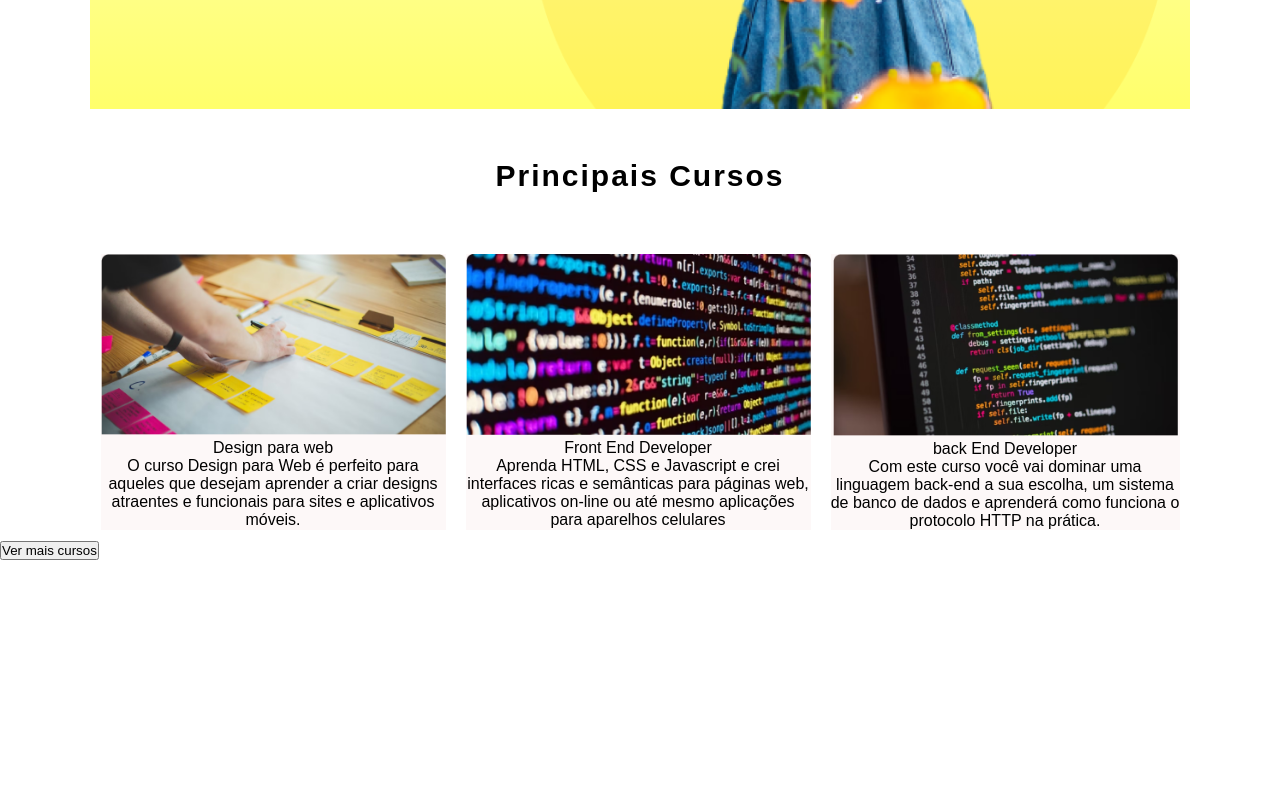
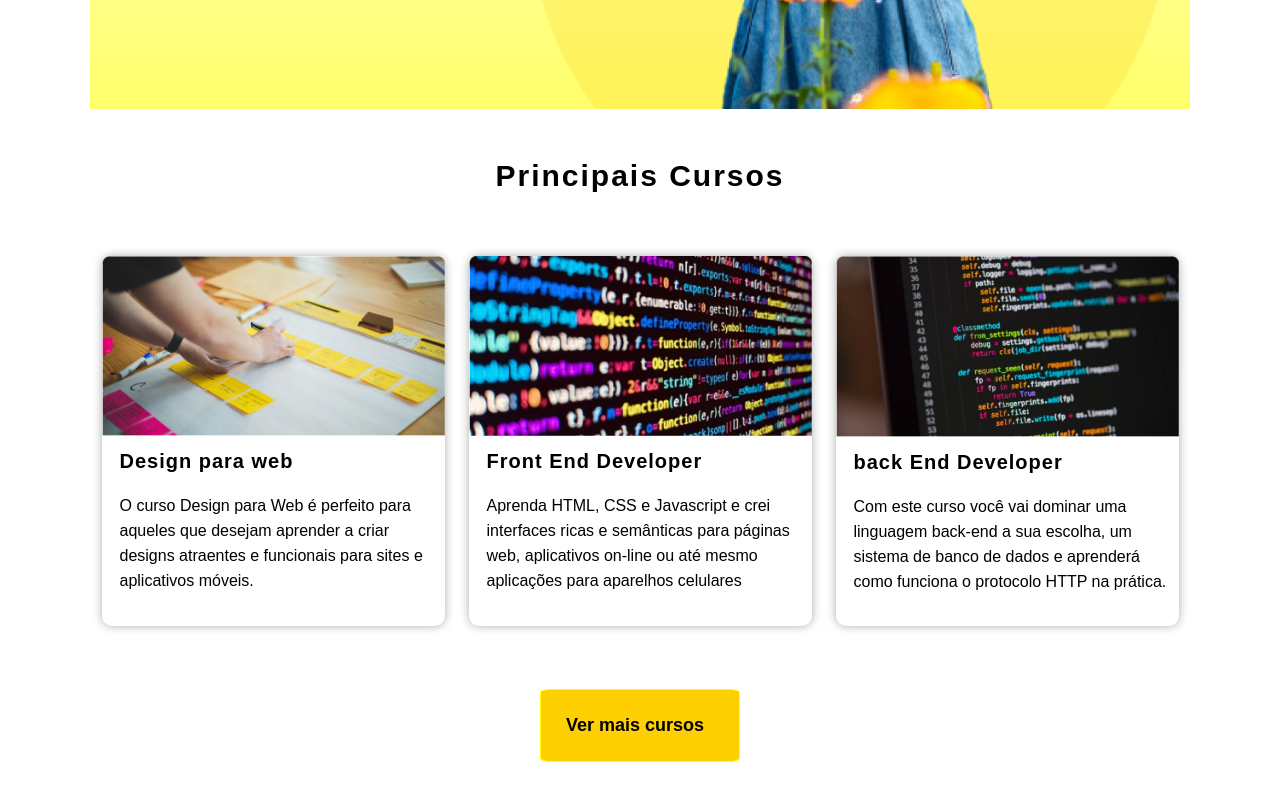
Before and after one commit to ElivanAlencar/projetoAprenser, a plain HTML site: page assets/index.html in a window 1280 px wide. Shown: the part 596-1396 px from the top of the page. Before the commit the page ends 1156 px from the top, so only its background shows below. Drawn offline with Linux system fonts and the light colour scheme; files whose address does not match are found by name.

Commit message:
feita alterações no cards do cursos

```diff
--- a/assets/index.html
+++ b/assets/index.html
@@ -39,7 +39,7 @@
         </div>
     </section>
 
-    <div class="div_h">
+    <div class="text_principal">
         principais Cursos
     </div>
 
@@ -47,24 +47,24 @@
 
         <aside class="aside_sub">
             <img src="../imagens/curso-design.png" class="aside_img" alt="">
-            <p>Design para web</p>
-            <p>O curso Design para Web é perfeito para aqueles que desejam aprender a criar designs atraentes e funcionais para sites e
+            <p class="card_item">Design para web</p>
+            <p class="card_item_text">O curso Design para Web é perfeito para aqueles que desejam aprender a criar designs atraentes e funcionais para sites e
             aplicativos móveis.</p>
 
         </aside>
 
         <aside class="aside_sub">
             <img src="../imagens/curso-design-1.png" class="aside_img" alt="">
-            <p>Front End Developer</p>
-            <p>Aprenda HTML, CSS e Javascript e crei interfaces ricas e semânticas para páginas web, aplicativos on-line ou até mesmo
+            <p class="card_item">Front End Developer</p>
+            <p class="card_item_text">Aprenda HTML, CSS e Javascript e crei interfaces ricas e semânticas para páginas web, aplicativos on-line ou até mesmo
             aplicações para aparelhos celulares</p>
 
         </aside>
 
         <aside class="aside_sub">
             <img src="../imagens/curso-design-2.png" class="aside_img" alt="">
-            <p>back End Developer</p>
-            <p>Com este curso você vai dominar uma linguagem back-end a sua escolha, um sistema de banco de dados e aprenderá como
+            <p class="card_item">back End Developer</p>
+            <p class="card_item_text">Com este curso você vai dominar uma linguagem back-end a sua escolha, um sistema de banco de dados e aprenderá como
             funciona o protocolo HTTP na prática.
 </p>
 
@@ -73,7 +73,7 @@
     </section>
 
     <div>
-        <button>Ver mais cursos</button>
+        <button class="btn_item">Ver mais cursos</button>
     </div>
 
 </body>
--- a/assets/style.css
+++ b/assets/style.css
@@ -41,6 +41,7 @@ header {
   font-size: 12px;
   margin: 5px;
   padding: 5px;
+  font-weight: 600;
 }
 
 .header_principal li {
@@ -93,7 +94,7 @@ header {
   height: 600px;
 }
 
-.div_h {
+.text_principal {
   display: flex;
   justify-content: center;
   padding: 50px;
@@ -105,15 +106,20 @@ header {
   width: 85%;
   max-width: 1200px;
   min-width: 1100px;
+  font-weight: 900;
 }
 
 .aside_img {
-  width: 345px;
+  width: 343px;
 }
 
 .aside_sub {
-  background-color: #fdf8f8;
-  margin: 10px;
+  background-color: #ffffff04;
+  margin: 12px;
+  box-shadow: 0 0 10px rgba(19, 18, 18, 0.349);
+  border-radius: 10px;
+  height: 370px;
+  max-width: 346px;
 }
 
 .section_aside {
@@ -121,9 +127,41 @@ header {
   padding: 1px;
   display: flex;
   text-align: center;
+  justify-content: center;
   flex-grow: 1;
   margin: 0 auto;
   width: 85%;
   max-width: 1200px;
   min-width: 1101px;
 }
+
+.card_item{
+  padding: 10px;
+  font-size: 20px;
+  text-align: left;
+  font-weight: 900;
+  letter-spacing: 1px;
+  padding-left: 18px;
+}
+
+.card_item_text{
+  text-align: left;
+  padding: 18px 0 0 18px;
+  line-height: 25px;
+  padding-top: 10px;
+
+}
+
+.btn_item{
+  background-color: #fed001;
+  font-weight: 600;
+  font-size: 18px;
+  margin: 50px auto;
+  padding: 25px;
+  width: 200px;
+  display: flex;
+  border-radius: 5%;
+  border: solid 1px yellow;
+  cursor: pointer;
+
+}
```
